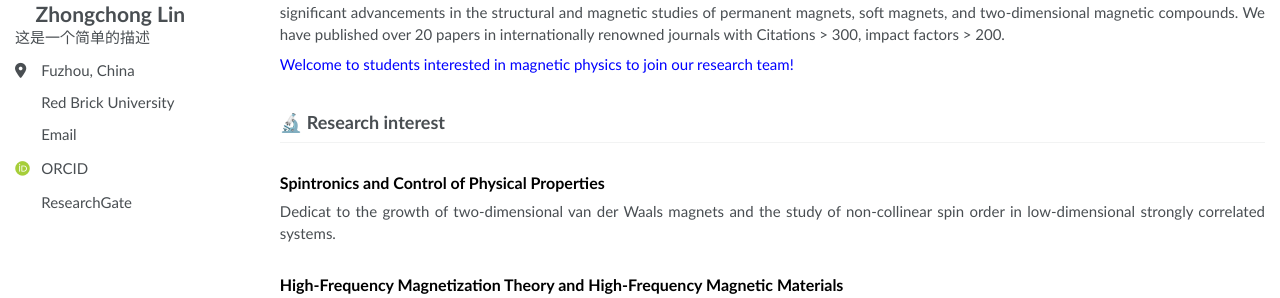
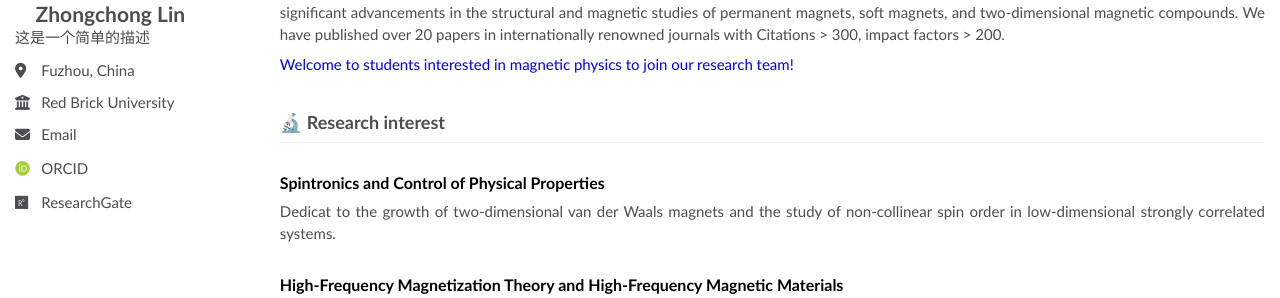
Before and after one commit to zhongchonglin/zhongchonglin.github.io, a Jekyll site: the page built from _pages/about.md, in a window 1280 px wide. Shown: the part 344-642 px from the top of the page. Built offline with Jekyll 4.4.1, drawn with Linux system fonts in a browser that asks for light colours; some web fonts are replaced.

Commit message:
Update main.scss

```diff
--- a/assets/css/main.scss
+++ b/assets/css/main.scss
@@ -3462,10 +3462,6 @@ input[type="file"]:focus,input[type="radio"]:focus,input[type="checkbox"]:focus,
 //     src: url("../fonts/fa-solid-900.eot?") format("embedded-opentype"),url("../fonts/fa-solid-900.woff2") format("woff2"),url("../fonts/fa-solid-900.woff") format("woff"),url("../fonts/fa-solid-900.ttf") format("truetype"),url("../fonts/fa-solid-900.svg") format("svg")
 // }
 
-.fa,.fas {
-    font-family: 'Font Awesome 5 Free';
-    font-weight: 900
-}
 
 /*!
  * Font Awesome Free 5.5.0 by @fontawesome - https://fontawesome.com
@@ -3479,9 +3475,7 @@ input[type="file"]:focus,input[type="radio"]:focus,input[type="checkbox"]:focus,
 //     src: url("../fonts/fa-brands-400.eot?") format("embedded-opentype"),url("../fonts/fa-brands-400.woff2") format("woff2"),url("../fonts/fa-brands-400.woff") format("woff"),url("../fonts/fa-brands-400.ttf") format("truetype"),url("../fonts/fa-brands-400.svg") format("svg")
 // }
 
-.fab {
-    font-family: 'Font Awesome 5 Brands'
-}
+
 
 .mfp-counter {
     font-family: Georgia,Times,serif
```
